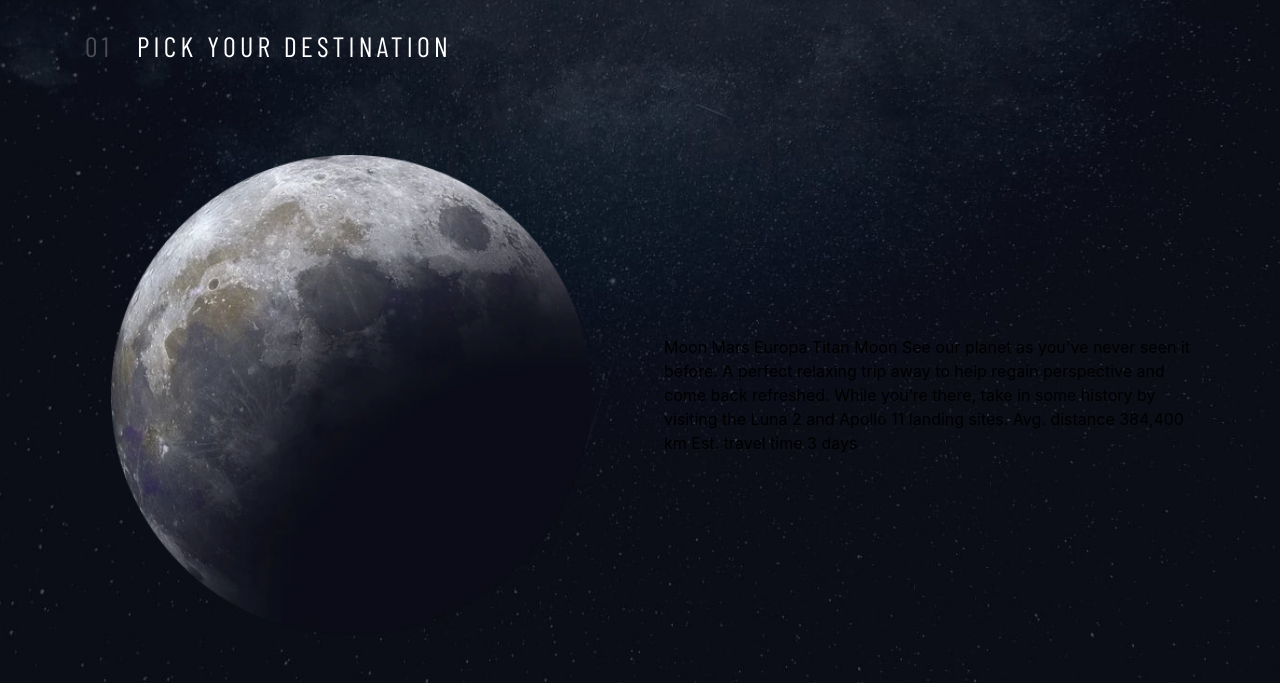
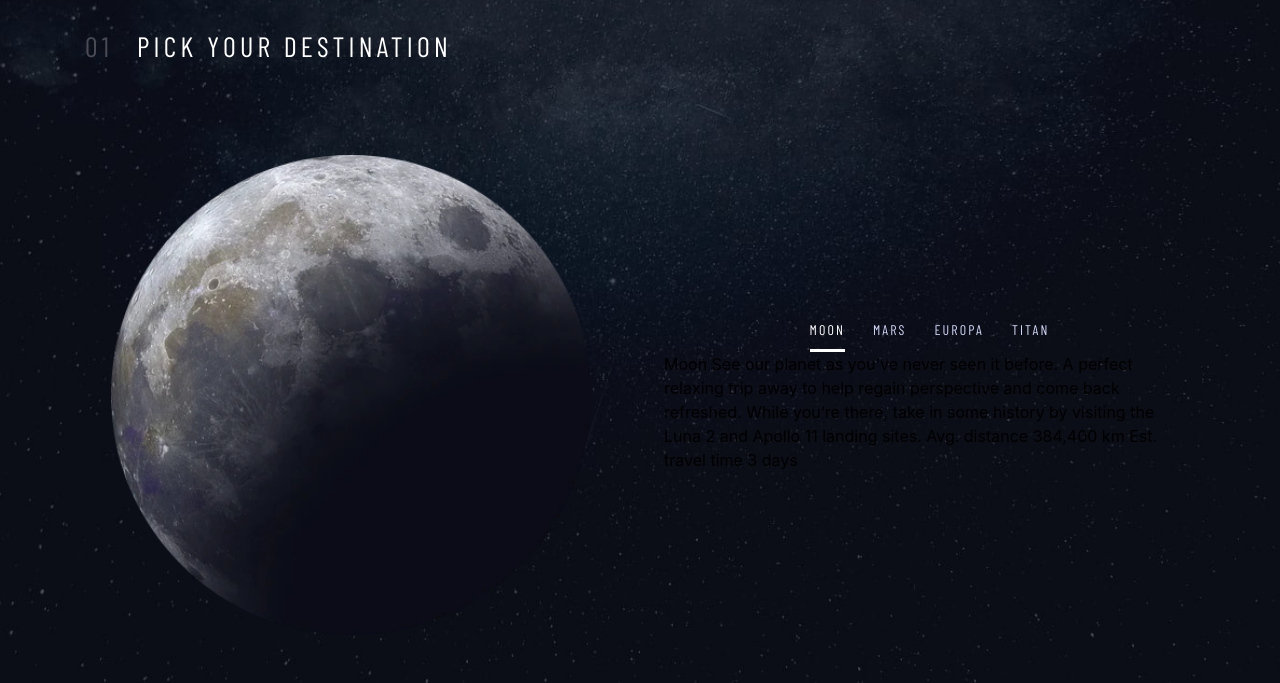
Before and after one commit to berefire/space-tourism-multi-page-website, a website built with Vite: page destination.html in a window 1280 px wide. Shown: the part 159-842 px from the top of the page. Built offline with nearby package versions, Linux system fonts and the light colour scheme.

Commit message:
feat(destination): implement destination selection tabs and update layout

```diff
--- a/destination.html
+++ b/destination.html
@@ -90,7 +90,9 @@
   </header>
   <main id="main-content" class="flex flex-1 px-6 py-6 md:px-10 md:py-10 lg:py-12">
     <div class="mx-auto flex flex-col gap-6 w-full max-w-277.5">
-      <h1 class="flex gap-6 justify-center md:justify-start md:items-start font-condensed text-white uppercase tracking-[0.15em] text-[1rem] md:text-[1.75rem]"><span class="opacity-25" aria-hidden="true">01</span>Pick your destination</h1>
+      <h1
+        class="flex gap-6 justify-center md:justify-start md:items-start font-condensed text-white uppercase tracking-[0.15em] text-[1rem] md:text-[1.75rem]">
+        <span class="opacity-25" aria-hidden="true">01</span>Pick your destination</h1>
       <div class="mt-8 grid grid-cols-1 items-center md:mt-14 lg:mt-16 lg:grid-cols-2 lg:gap-12">
         <div class="grid place-items-center">
           <picture class="block w-37.5 md:w-75 lg:w-120">
@@ -100,13 +102,18 @@
           </picture>
         </div>
         <div class="mt-8 md:mt-14 lg:mt-0">
+          <div class="destination-tabs" role="tablist" aria-label="Destination selection" data-destination-tabs>
+            <button type="button" class="destination-tab" role="tab" id="tab-moon" aria-selected="true"
+              aria-controls="destination-panel" tabindex="0" data-destination="moon">Moon</button>
+            <button type="button" class="destination-tab" role="tab" id="tab-mars" aria-selected="false"
+              aria-controls="destination-panel" tabindex="-1" data-destination="mars">Mars</button>
+            <button type="button" class="destination-tab" role="tab" id="tab-europa" aria-selected="false"
+              aria-controls="destination-panel" tabindex="-1" data-destination="europa">Europa</button>
+            <button type="button" class="destination-tab" role="tab" id="tab-titan" aria-selected="false"
+              aria-controls="destination-panel" tabindex="-1" data-destination="titan">Titan</button>
+          </div>
+          <div>
             Moon
-          Mars
-          Europa
-          Titan
-
-          Moon
-
             See our planet as you’ve never seen it before. A perfect relaxing trip away to help
             regain perspective and come back refreshed. While you’re there, take in some history
             by visiting the Luna 2 and Apollo 11 landing sites.
@@ -119,6 +126,7 @@
           </div>
         </div>
       </div>
+    </div>
   </main>
 </body>
 
--- a/src/styles/components.css
+++ b/src/styles/components.css
@@ -76,4 +76,12 @@
         after:translate-y-0;
     }
   }
+
+  .destination-tabs {
+    @apply flex items-center justify-center gap-7;
+  }
+
+  .destination-tab {
+    @apply relative cursor-pointer pb-3 font-condensed text-[0.875rem] uppercase tracking-[0.15em] text-blue-300 transition-colors duration-200 after:absolute after:inset-x-0 after:bottom-0 after:h-0.75 after:bg-transparent hover:text-white hover:after:bg-white/50 aria-selected:text-white aria-selected:after:bg-white;
+  }
 }
```
Lines whose indentation alone changed are shown as unchanged.
